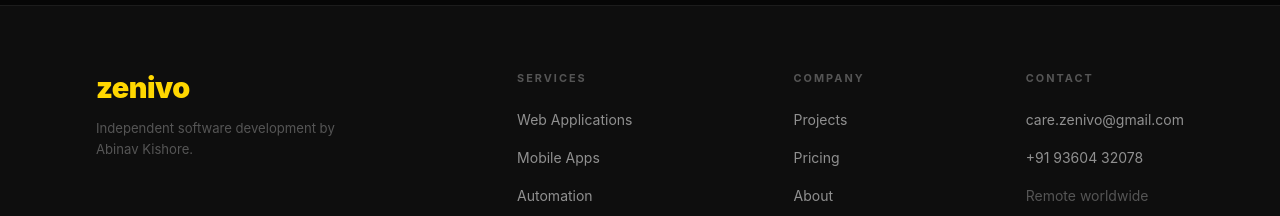
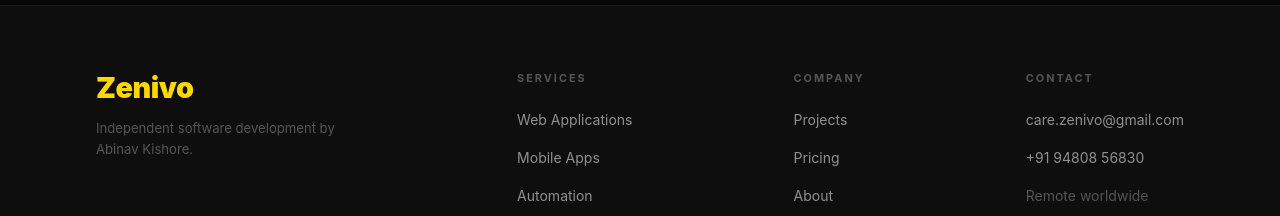
Before and after one commit to Abinav-Kishore/Zenivo-2, a Next.js app: page /privacy-policy in a window 1280 px wide. Shown: the part 1053-1269 px from the top of the page. Built offline with nearby package versions, Linux system fonts and the light colour scheme.

Commit message:
changes to text

```diff
--- a/app/layout.tsx
+++ b/app/layout.tsx
@@ -3,7 +3,7 @@ import "./globals.css";
 import AnimationProvider from "@/components/AnimationProvider";
 
 export const metadata: Metadata = {
-  title: "zenivo — Freelance Software Development",
+  title: "Zenivo — Freelance Software Development",
   description:
     "Freelance software development by Abinav Kishore: web apps, mobile apps, AI automation, backend systems and APIs.",
   icons: {
--- a/components/CTASection.tsx
+++ b/components/CTASection.tsx
@@ -72,8 +72,8 @@ export default function CTASection() {
             </div>
             <div>
               <span className="contact-detail-label">Phone</span>
-              <a href="tel:+919360432078" className="contact-detail-val">
-                +91 93604 32078
+              <a href="tel:+919480856830" className="contact-detail-val">
+                +91 94808 56830
               </a>
             </div>
             <div>
--- a/components/Footer.tsx
+++ b/components/Footer.tsx
@@ -7,7 +7,7 @@ export default function Footer() {
       <div className="footer-inner">
         <div>
           <ScrollLink to="home" className="footer-logo">
-            zenivo
+            Zenivo
           </ScrollLink>
           <p className="footer-tagline">
             Independent software development by Abinav Kishore.
@@ -57,7 +57,7 @@ export default function Footer() {
               <a href="mailto:care.zenivo@gmail.com">care.zenivo@gmail.com</a>
             </li>
             <li>
-              <a href="tel:+919360432078">+91 93604 32078</a>
+              <a href="tel:+9480856830">+91 94808 56830</a>
             </li>
             <li>
               <span
```
